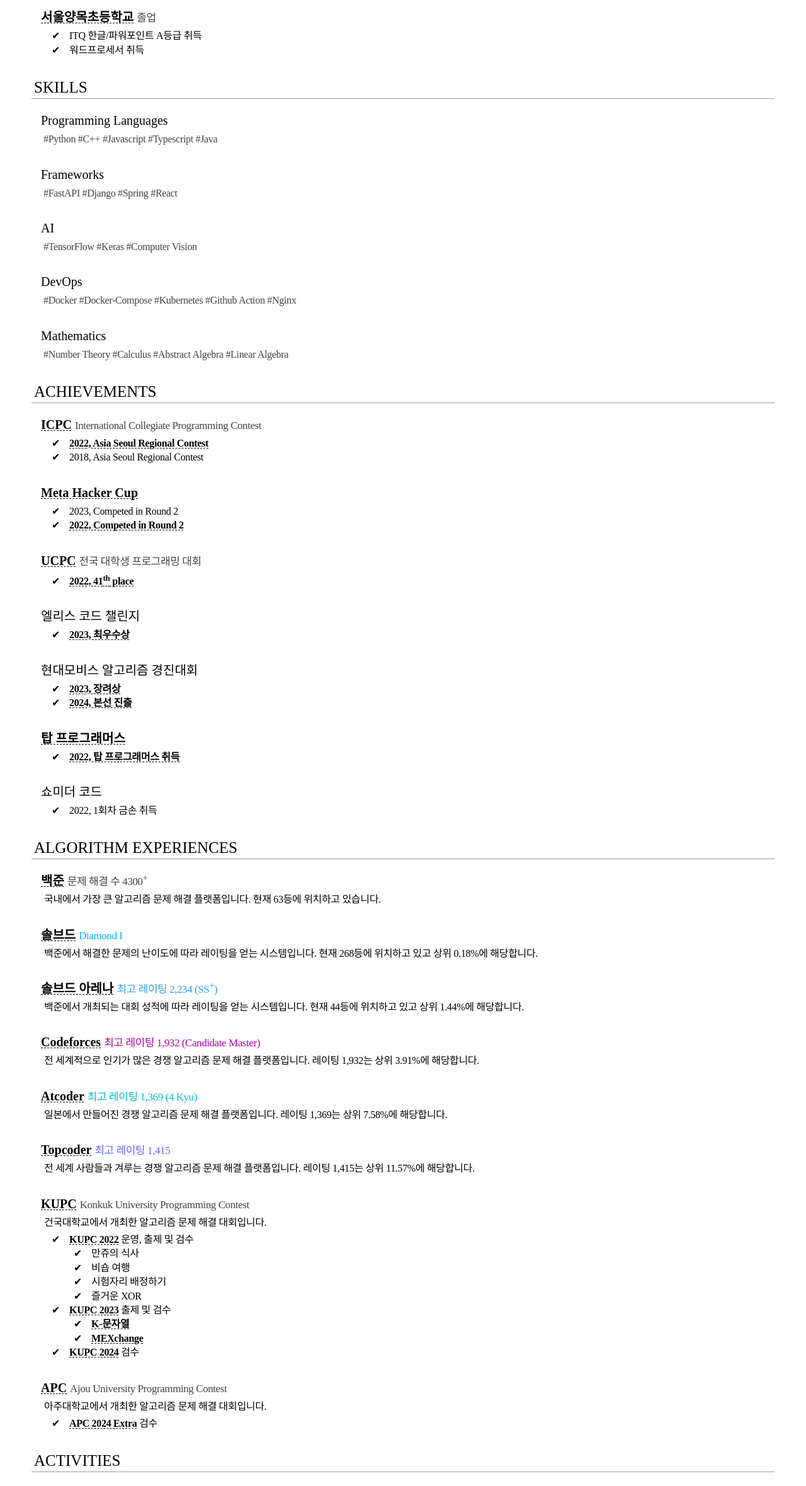
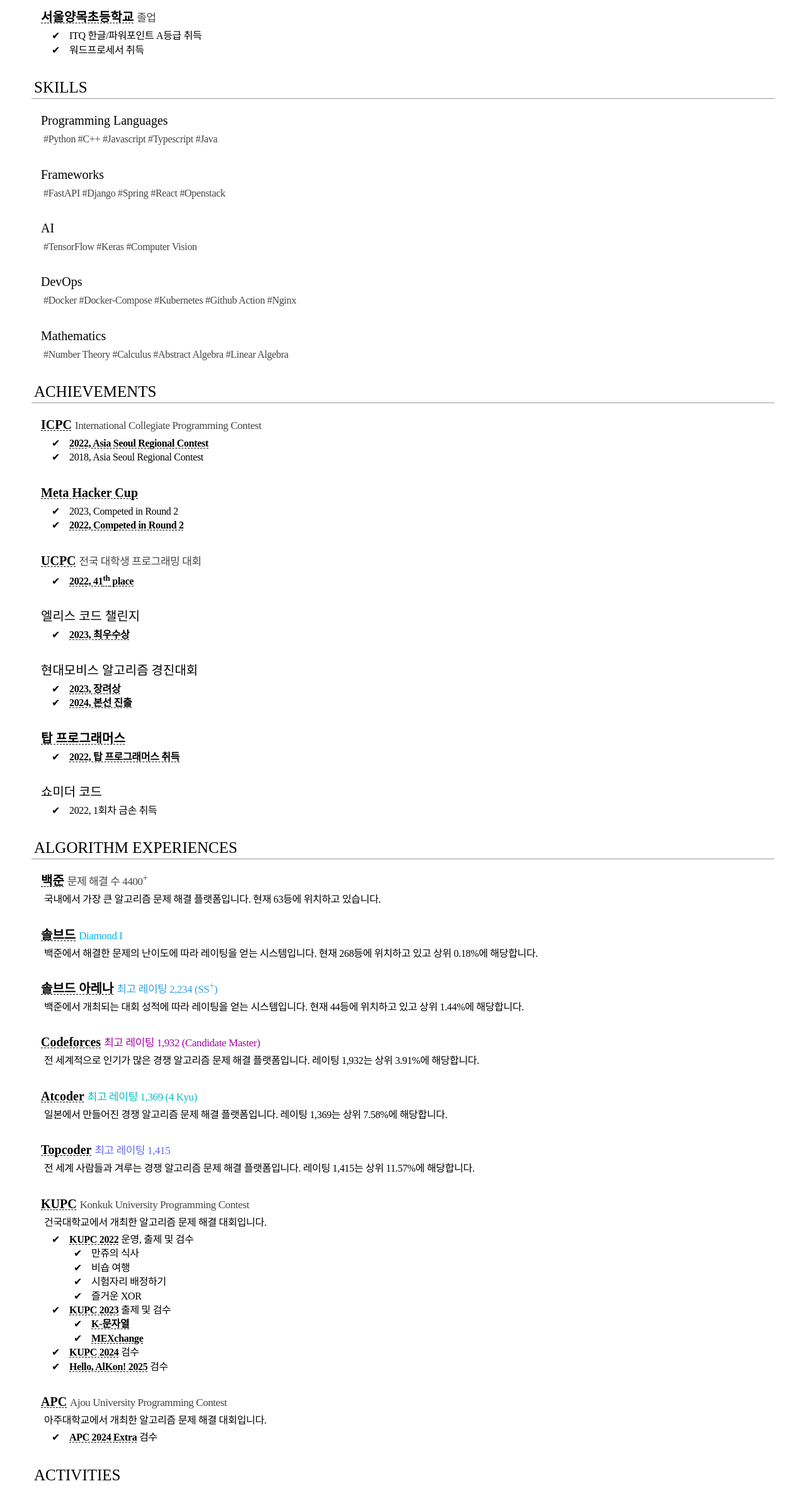
Before and after one commit to riroan/riroan.com, a React (Create React App) app in the folder riroan/: page / in a window 1280 px wide. Shown: the part 2260-4619 px from the top of the page at 63% size. Built offline with nearby package versions, Linux system fonts and the light colour scheme; no server answers; a web font is replaced by a local one.

Commit message:
백준 문제 해결 수 업데이트 및 검수 내용 추가

```diff
--- a/riroan/src/App.js
+++ b/riroan/src/App.js
@@ -28,14 +28,14 @@
 	const { t } = useTranslation()
 	const iconStyle = { verticalAlign: '-13%', marginRight: 15 }
 	useEffect(() => {
-		const referrer = document.referrer
-		fetch('https://visit.riroan.com/referrer', {
-			method: 'POST',
-			headers: {
-				'Content-Type': 'application/json',
-			},
-			body: JSON.stringify({ referrer: referrer }),
-		})
+		// const referrer = document.referrer
+		// fetch('https://visit.riroan.com/referrer', {
+		// 	method: 'POST',
+		// 	headers: {
+		// 		'Content-Type': 'application/json',
+		// 	},
+		// 	body: JSON.stringify({ referrer: referrer }),
+		// })
 	}, [])
 	return (
 		<div className={['DefaultContainer', darkmode].join(' ')}>
@@ -244,7 +244,7 @@
 				</Div>
 				<Div>
 					<H2>Frameworks</H2>
-					<TechStack>#FastAPI #Django #Spring #React</TechStack>
+					<TechStack>#FastAPI #Django #Spring #React #Openstack</TechStack>
 				</Div>
 				<Div>
 					<H2>AI</H2>
@@ -434,6 +434,11 @@
 						<Item depth={1}>
 							<Trans t={t} i18nKey="451c29349c">
 								<A href="https://www.acmicpc.net/category/detail/4345"></A>
+							</Trans>
+						</Item>
+						<Item depth={1}>
+							<Trans t={t} i18nKey="27f162d455">
+								<A href="https://www.acmicpc.net/category/detail/4461"></A>
 							</Trans>
 						</Item>
 					</Ul>
--- a/riroan/src/i18n/locales/en.json
+++ b/riroan/src/i18n/locales/en.json
@@ -71,7 +71,7 @@
 	"a520cb971c": "2022, Acquired Gold Hand",
 
 	"7c6fc03ca2": "Baekjoon Online Judge (BOJ)",
-	"9ce277c6e8": "4300<0>+</0> problems solved",
+	"9ce277c6e8": "4400<0>+</0> problems solved",
 	"69aa42060f": "Largest algorithm problem solving platform in Korea. Currently 63<0>th</0> on the leaderboard.",
 	"5d37da82e2": "Solved.ac",
 	"f27eded4a9": "Rating based on problems solved on BOJ. Currently 268<0>th</0> on leaderboard. (top 0.18%)",
@@ -93,6 +93,7 @@
 	"564079684c": "<0>KUPC 2023</0> Problem Setter/Tester",
 	"b6f1c50fe7": "K-String",
 	"451c29349c": "<0>KUPC 2024</0> Problem Tester",
+	"27f162d455": "<0>Hello, AlKon! 2025</0> Problem Tester",
 	"dda64fb4b4": "Programming contest hosted at Ajou University",
 	"a53a4c11bf": "<0>APC 2024 Extra</0> Problem Tester",
 
--- a/riroan/src/i18n/locales/ko.json
+++ b/riroan/src/i18n/locales/ko.json
@@ -71,7 +71,7 @@
 	"a520cb971c": "2022, 1회차 금손 취득",
 
 	"7c6fc03ca2": "백준",
-	"9ce277c6e8": "문제 해결 수 4300<0>+</0>",
+	"9ce277c6e8": "문제 해결 수 4400<0>+</0>",
 	"69aa42060f": "국내에서 가장 큰 알고리즘 문제 해결 플랫폼입니다. 현재 63등에 위치하고 있습니다.",
 	"5d37da82e2": "솔브드",
 	"f27eded4a9": "백준에서 해결한 문제의 난이도에 따라 레이팅을 얻는 시스템입니다. 현재 268등에 위치하고 있고 상위 0.18%에 해당합니다.",
@@ -93,6 +93,7 @@
 	"564079684c": "<0>KUPC 2023</0> 출제 및 검수",
 	"b6f1c50fe7": "K-문자열",
 	"451c29349c": "<0>KUPC 2024</0> 검수",
+	"27f162d455": "<0>Hello, AlKon! 2025</0> 검수",
 	"dda64fb4b4": "아주대학교에서 개최한 알고리즘 문제 해결 대회입니다.",
 	"a53a4c11bf": "<0>APC 2024 Extra</0> 검수",
 
```
